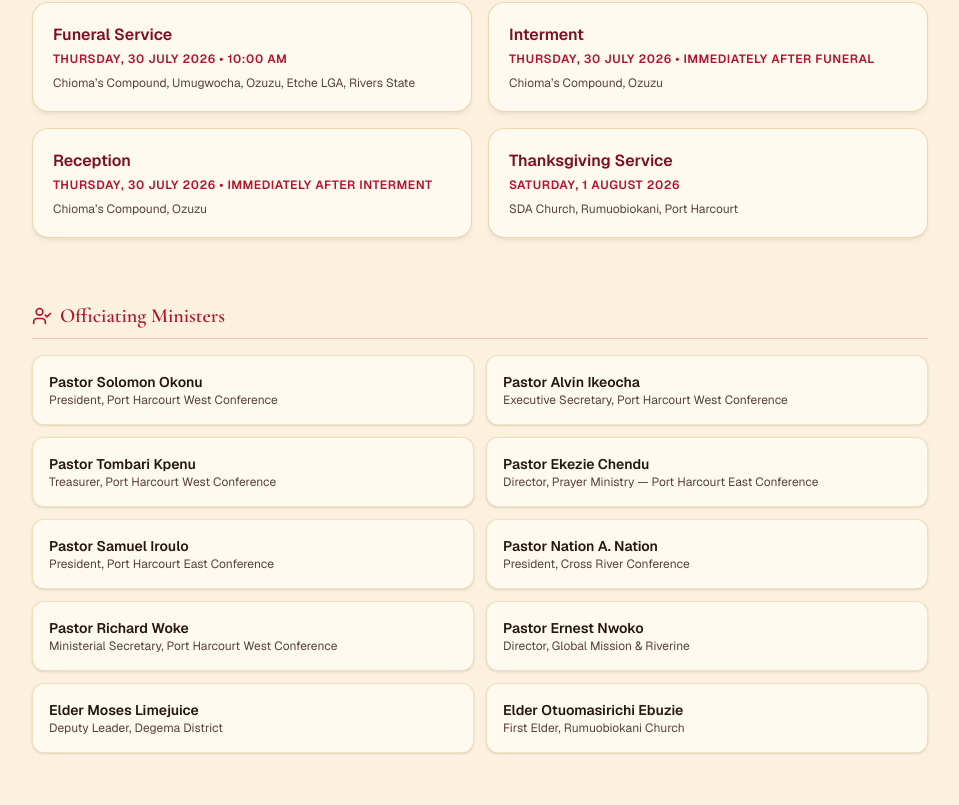
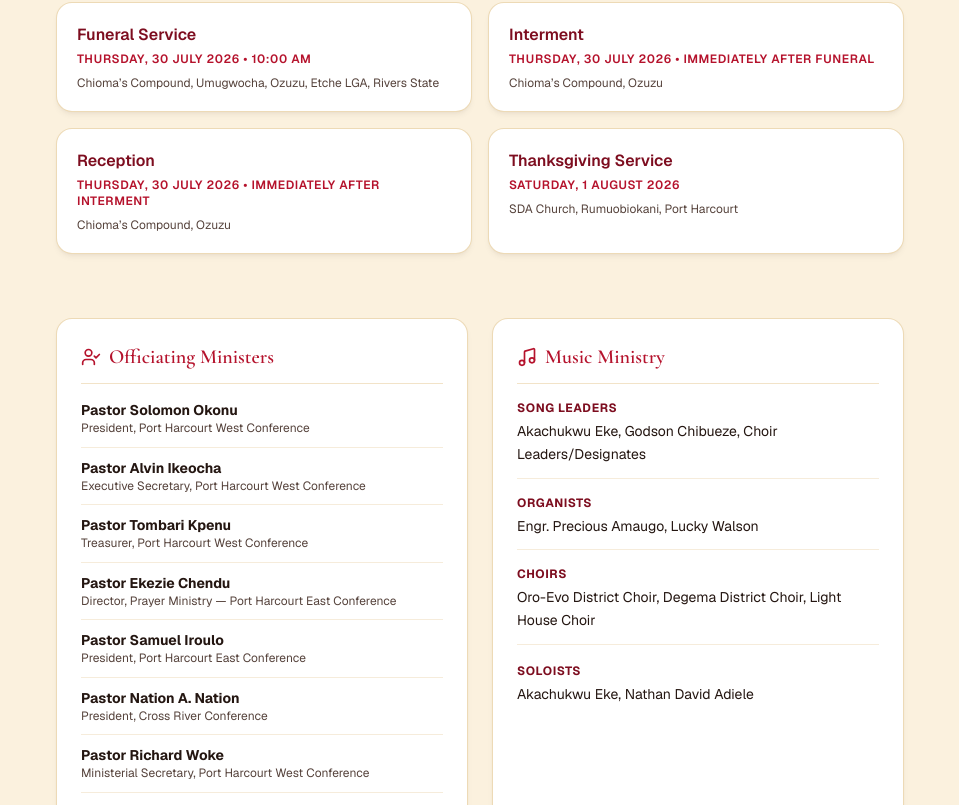
Before and after one commit to dev-emmy001/lovejamesmemorial, a Next.js app: page / in a window 1280 px wide. Shown: the part 1215-2020 px from the top of the page, without its empty margins (160-1119 px from the left). Built offline with nearby package versions, Linux system fonts and the light colour scheme; no server answers; the database is empty.

Commit message:
ui overhaul

```diff
--- a/components/Program.tsx
+++ b/components/Program.tsx
@@ -130,8 +130,8 @@ export default function Program() {
   const [activeHymn, setActiveHymn] = useState<number | null>(null);
 
   return (
-    <div className="w-full min-h-screen pt-16 pb-20 px-6 bg-transparent text-[#241611]">
-      <div className="max-w-4xl mx-auto space-y-16">
+    <div className="w-full min-h-screen pt-16 pb-0 bg-transparent text-[#241611]">
+      <div className="max-w-4xl mx-auto space-y-16 px-4 sm:px-6 pb-16">
 
         {/* Section Divider */}
         <div className="flex items-center justify-center space-x-4 opacity-40 pt-4">
@@ -154,7 +154,7 @@ export default function Program() {
           </h2>
           <div className="grid grid-cols-1 md:grid-cols-2 gap-4">
             {scheduleEvents.map((evt, idx) => (
-              <div key={idx} className="bg-[#fffaf0] border border-[#d3a24a]/40 p-5 rounded-2xl shadow-md shadow-[#241611]/5">
+              <div key={idx} className="bg-white border border-[#d3a24a]/40 p-5 rounded-2xl shadow-md shadow-[#241611]/5">
                 <h3 className="text-[#7d0d1f] font-semibold text-base mb-1">{evt.title}</h3>
                 <p className="text-[#b5122c] text-xs font-semibold uppercase tracking-wider mb-2">{evt.date}</p>
                 <p className="text-[#55423b] text-xs">{evt.location}</p>
@@ -163,19 +163,52 @@ export default function Program() {
           </div>
         </div>
 
-        {/* Officiating Ministers */}
-        <div className="space-y-4">
-          <h2 className="text-[#b5122c] font-serif text-xl font-semibold flex items-center space-x-2 border-b border-[#b5122c]/20 pb-2">
-            <UserCheck size={20} className="text-[#b5122c]" />
-            <span>Officiating Ministers</span>
-          </h2>
-          <div className="grid grid-cols-1 sm:grid-cols-2 gap-3">
-            {ministers.map((min, idx) => (
-              <div key={idx} className="bg-[#fffaf0] border border-[#d3a24a]/30 p-4 rounded-xl shadow-sm">
-                <p className="text-[#241611] text-sm font-semibold">{min.name}</p>
-                <p className="text-[#55423b] text-xs">{min.title}</p>
+        {/* Officiating Ministers & Music Ministry */}
+        <div className="grid grid-cols-1 md:grid-cols-2 gap-6">
+          {/* Officiating Ministers Single Box */}
+          <div className="bg-white border border-[#d3a24a]/40 p-6 rounded-2xl shadow-md shadow-[#241611]/5 flex flex-col justify-between">
+            <div>
+              <h2 className="text-[#b5122c] font-serif text-xl font-semibold flex items-center space-x-2 border-b border-[#d3a24a]/30 pb-3 mb-4">
+                <UserCheck size={20} className="text-[#b5122c]" />
+                <span>Officiating Ministers</span>
+              </h2>
+              <div className="divide-y divide-[#d3a24a]/20">
+                {ministers.map((min, idx) => (
+                  <div key={idx} className="py-2.5 first:pt-0 last:pb-0">
+                    <p className="text-[#241611] text-sm font-bold">{min.name}</p>
+                    <p className="text-[#55423b] text-xs leading-snug">{min.title}</p>
+                  </div>
+                ))}
               </div>
-            ))}
+            </div>
+          </div>
+
+          {/* Music Ministry Single Box */}
+          <div className="bg-white border border-[#d3a24a]/40 p-6 rounded-2xl shadow-md shadow-[#241611]/5 flex flex-col justify-between">
+            <div>
+              <h2 className="text-[#b5122c] font-serif text-xl font-semibold flex items-center space-x-2 border-b border-[#d3a24a]/30 pb-3 mb-4">
+                <Music size={20} className="text-[#b5122c]" />
+                <span>Music Ministry</span>
+              </h2>
+              <div className="space-y-4">
+                <div className="pb-3 border-b border-[#d3a24a]/20">
+                  <p className="text-[#7d0d1f] font-bold text-xs uppercase tracking-wider mb-1">Song Leaders</p>
+                  <p className="text-[#241611] text-xs sm:text-sm leading-relaxed">Akachukwu Eke, Godson Chibueze, Choir Leaders/Designates</p>
+                </div>
+                <div className="pb-3 border-b border-[#d3a24a]/20">
+                  <p className="text-[#7d0d1f] font-bold text-xs uppercase tracking-wider mb-1">Organists</p>
+                  <p className="text-[#241611] text-xs sm:text-sm leading-relaxed">Engr. Precious Amaugo, Lucky Walson</p>
+                </div>
+                <div className="pb-3 border-b border-[#d3a24a]/20">
+                  <p className="text-[#7d0d1f] font-bold text-xs uppercase tracking-wider mb-1">Choirs</p>
+                  <p className="text-[#241611] text-xs sm:text-sm leading-relaxed">Oro-Evo District Choir, Degema District Choir, Light House Choir</p>
+                </div>
+                <div className="pt-0.5">
+                  <p className="text-[#7d0d1f] font-bold text-xs uppercase tracking-wider mb-1">Soloists</p>
+                  <p className="text-[#241611] text-xs sm:text-sm leading-relaxed">Akachukwu Eke, Nathan David Adiele</p>
+                </div>
+              </div>
+            </div>
           </div>
         </div>
 
@@ -219,13 +252,16 @@ export default function Program() {
           ))}
         </div>
 
-        {/* Hymns Section */}
-        <div className="space-y-6 pt-6 border-t border-[#b5122c]/20">
-          <div className="flex items-center space-x-3">
-            <Music className="text-[#b5122c]" size={24} />
+      </div>
+
+      {/* Full Width Hymns Section */}
+      <div className="w-full bg-gradient-to-b from-[#180a08] via-[#120504] to-[#0a0202] text-[#fbf1de] py-16 px-4 sm:px-6 lg:px-8 border-t border-[#d3a24a]/30 shadow-2xl mt-12">
+        <div className="max-w-4xl mx-auto space-y-8">
+          <div className="flex items-center space-x-3.5 border-b border-[#d3a24a]/30 pb-4">
+            <Music className="text-[#d3a24a]" size={28} />
             <div>
-              <h2 className="text-2xl font-serif text-[#7d0d1f] font-semibold">Sung In Her Honour — Hymns</h2>
-              <p className="text-xs text-[#55423b]">Tap any hymn to view its complete lyrics</p>
+              <h2 className="text-2xl sm:text-3xl font-serif text-[#eecf8f] font-bold tracking-wide">Sung In Her Honour — Hymns</h2>
+              <p className="text-xs sm:text-sm text-[#ded0be]/80 mt-0.5">Tap any hymn to view its complete lyrics</p>
             </div>
           </div>
 
@@ -233,22 +269,26 @@ export default function Program() {
             {hymns.map((hymn, idx) => {
               const isOpen = activeHymn === idx;
               return (
-                <div key={idx} className="bg-[#fffaf0] border border-[#d3a24a]/40 rounded-2xl overflow-hidden shadow-sm">
+                <div key={idx} className="bg-[#22100d] border border-[#d3a24a]/40 rounded-2xl overflow-hidden shadow-xl hover:border-[#d3a24a]/70 transition-all duration-200">
                   <button
                     onClick={() => setActiveHymn(isOpen ? null : idx)}
-                    className="w-full p-5 flex items-center justify-between text-left hover:bg-[#7d0d1f]/5 transition-colors"
+                    className="w-full p-5 sm:p-6 flex items-center justify-between text-left hover:bg-white/5 transition-colors cursor-pointer"
                   >
-                    <div>
-                      <span className="text-xs font-mono font-bold uppercase tracking-widest text-[#b5122c]">{hymn.code}</span>
-                      <h3 className="text-lg font-serif text-[#241611] font-medium">{hymn.title}</h3>
+                    <div className="space-y-1">
+                      <span className="text-xs font-mono font-bold uppercase tracking-widest text-[#d3a24a]">{hymn.code}</span>
+                      <h3 className="text-xl sm:text-2xl font-serif text-white font-bold tracking-wide">{hymn.title}</h3>
                     </div>
-                    <ChevronDown className={`text-[#7d0d1f] transition-transform ${isOpen ? "rotate-180" : ""}`} size={20} />
+                    <ChevronDown className={`text-[#d3a24a] transition-transform duration-300 ${isOpen ? "rotate-180" : ""}`} size={24} />
                   </button>
 
                   {isOpen && (
-                    <motion.div initial={{ opacity: 0, height: 0 }} animate={{ opacity: 1, height: "auto" }} className="px-5 pb-6 pt-2 space-y-4 border-t border-[#d3a24a]/20 bg-[#7d0d1f]/5">
+                    <motion.div
+                      initial={{ opacity: 0, height: 0 }}
+                      animate={{ opacity: 1, height: "auto" }}
+                      className="px-6 pb-6 pt-3 space-y-4 border-t border-[#d3a24a]/20 bg-[#140605]"
+                    >
                       {hymn.verses.map((verse, vIdx) => (
-                        <p key={vIdx} className="text-[#55423b] text-sm font-serif italic whitespace-pre-line leading-relaxed">
+                        <p key={vIdx} className="text-[#fbf1de] text-base sm:text-lg font-serif leading-relaxed whitespace-pre-line">
                           {verse}
                         </p>
                       ))}
@@ -259,7 +299,6 @@ export default function Program() {
             })}
           </div>
         </div>
-
       </div>
     </div>
   );
```
Also changed, not shown: components/Biography.tsx (+88 -34 lines).
